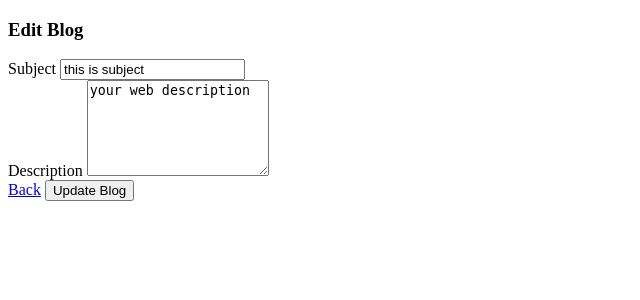
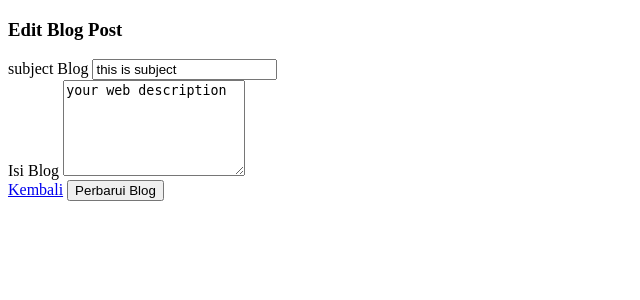
Before and after one commit to khairil0112/nail-art, a PHP site: page /pages/blog/edit.php in a window 1280 px wide. Shown: the top 300 px of the page, without its empty margins (0-640 px from the left). Run offline with PHP 8.4, Linux system fonts and the light colour scheme; data comes from the database, SQL or seed files in the repository.

Commit message:
update blog

```diff
--- a/admin/pages/aside/aside.php
+++ b/admin/pages/aside/aside.php
@@ -6,7 +6,7 @@ $current_page = basename($_SERVER['PHP_SELF']);
     <i class="fas fa-times p-3 cursor-pointer text-secondary opacity-5 position-absolute end-0 top-0 d-none d-xl-none" aria-hidden="true" id="iconSidenav"></i>
     <a class="navbar-brand m-0" href="/nail-art/admin/pages/main/dashboard.php">
       <img src="../../assets/img/logo-ct-dark.png" width="26" height="26" class="navbar-brand-img h-100" alt="main_logo">
-      <span class="ms-1 font-weight-bold">Creative Tim</span>
+      <span class="ms-1 font-weight-bold">Nail-Art</span>
     </a>
   </div>
   <hr class="horizontal dark mt-0">
--- a/admin/pages/blog/edit.php
+++ b/admin/pages/blog/edit.php
@@ -1,41 +1,38 @@
 <?php
-session_start();
-include_once '../koneksi/koneksi.php';
+include_once("../koneksi/koneksi.php");
 
-$blogId = $_GET['id'] ?? 1; // get id from query param or default to 1
+$subject = "";
+$description = "";
+$error = "";
+$success = "";
 
-// Handle form submission
-if ($_SERVER['REQUEST_METHOD'] === 'POST') {
-    $subject = trim($_POST['subject'] ?? '');
-    $description = trim($_POST['description'] ?? '');
+$result = mysqli_query($conn, "SELECT * FROM blog WHERE id = '1'");
+if (mysqli_num_rows($result) > 0) {
+    $blog_data = mysqli_fetch_array($result);
+    $subject = $blog_data['subject'];
+    $description = $blog_data['description'];
+} else {
+    $error = "Data blog untuk ID 1 tidak ditemukan.";
+}
 
-    $error = '';
+if (isset($_POST['submit_edit'])) {
+    $id = 1;
+    $subject_baru = mysqli_real_escape_string($conn, $_POST['subject']);
+    $description_baru = mysqli_real_escape_string($conn, $_POST['description']);
 
-    if ($subject === '' || $description === '') {
-        $error = "Subject and description are required.";
-    } else {
-        $stmt = $conn->prepare("UPDATE blog SET subject = ?, description = ? WHERE id = ?");
-        $stmt->bind_param("ssi", $subject, $description, $blogId);
-        if ($stmt->execute()) {
-            $success = "Blog updated successfully.";
+    if (empty($error)) {
+        $query_update = "UPDATE blog SET subject ='$subject_baru', description ='$description_baru' WHERE id = '$id'";
+        $result_update = mysqli_query($conn, $query_update);
 
+        if ($result_update) {
+            $success = "Data blog berhasil diperbarui!";
+            $subject = $subject_baru;
+            $description = $description_baru;
         } else {
-            $error = "Failed to update blog: " . $stmt->error;
+            $error = "Gagal memperbarui data blog: " . mysqli_error($conn);
         }
-        $stmt->close();
     }
 }
-
-// Load blog data
-$stmt = $conn->prepare("SELECT subject, description FROM blog WHERE id = ?");
-$stmt->bind_param("i", $blogId);
-$stmt->execute();
-$result = $stmt->get_result();
-$blog = $result->fetch_assoc();
-$stmt->close();
-
-$subject = $blog['subject'] ?? '';
-$description = $blog['description'] ?? '';
 ?>
 
 <!DOCTYPE html>
@@ -51,29 +48,32 @@ $description = $blog['description'] ?? '';
 <body class="bg-gray-100">
     <div class="container d-flex align-items-center justify-content-center min-vh-100">
         <div class="card shadow-lg p-4" style="max-width: 700px; width: 100%;">
-            <h3 class="text-center mb-4">Edit Blog</h3>
+            <h3 class="text-center mb-4">Edit Blog Post</h3>
             <?php if (!empty($error)) : ?>
-                <div class="alert alert-danger"><?= htmlspecialchars($error) ?></div>
+                <div class="alert alert-danger text-center"><?= htmlspecialchars($error) ?></div>
             <?php endif; ?>
             <?php if (!empty($success)) : ?>
-                <div class="alert alert-success"><?= htmlspecialchars($success) ?></div>
+                <div class="alert alert-success text-center"><?= htmlspecialchars($success) ?></div>
             <?php endif; ?>
             <form method="POST" action="">
+                <input type="hidden" name="id" value="1" />
+
                 <div class="mb-3">
-                    <label for="subject" class="form-label">Subject</label>
+                    <label for="subject" class="form-label">subject Blog</label>
                     <input type="text" class="form-control" id="subject" name="subject" required value="<?= htmlspecialchars($subject) ?>" />
                 </div>
                 <div class="mb-3">
-                    <label for="description" class="form-label">Description</label>
+                    <label for="description" class="form-label">Isi Blog</label>
                     <textarea class="form-control" id="description" name="description" rows="6" required><?= htmlspecialchars($description) ?></textarea>
                 </div>
                 <div class="d-flex justify-content-end">
-                    <a href="index.php" class="btn btn-dark m-1">Back</a>
-                    <button type="submit" class="btn btn-primary m-1">Update Blog</button>
+                    <a href="index.php" class="btn btn-dark m-1">Kembali</a>
+                    <button type="submit" name="submit_edit" class="btn btn-primary m-1">Perbarui Blog</button>
                 </div>
             </form>
         </div>
     </div>
+    <script src="https://cdn.jsdelivr.net/npm/bootstrap@5.3.0/dist/js/bootstrap.bundle.min.js"></script>
 </body>
 
 </html>
```
Also changed, not shown: Client/home/index.php (+5 -5 lines), admin/pages/blog/index.php (+17 -6 lines).
